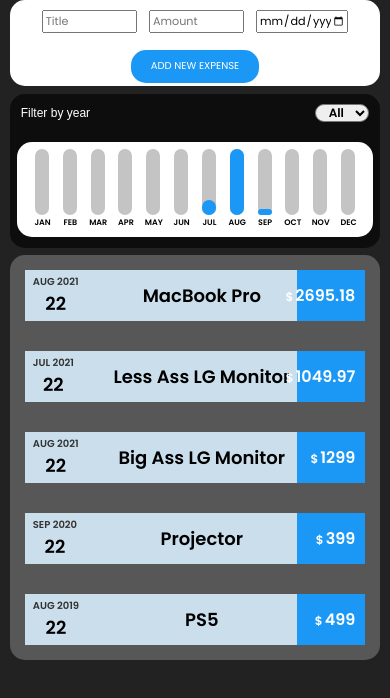
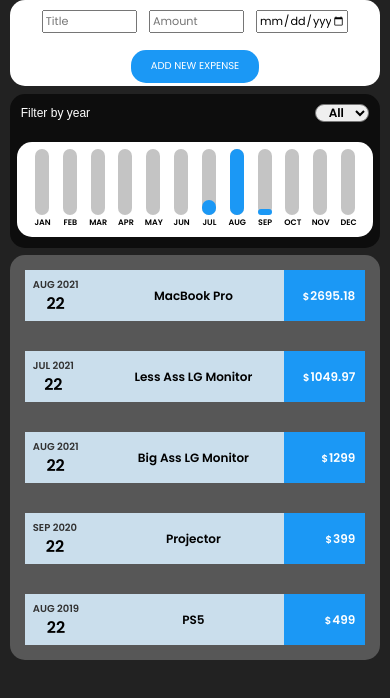
Before and after one commit to kartikkoul/cool-expense-tracker, a React (Create React App) app: page / in a window 390 px wide. Shown: the top 698 px of the page. Built offline with nearby package versions, Linux system fonts and the light colour scheme; a web font is replaced by a local one.

Commit message:
- Fully Functional 🚀

```diff
--- a/src/myComponents/expensesListSection/Expense.css
+++ b/src/myComponents/expensesListSection/Expense.css
@@ -97,66 +97,12 @@
 }
 
 @media only screen and (max-width: 420px){
-    .expenseOuter{
-        margin: 15px;
-        display: flex;
-        justify-content: center;
-        height: 51px;
-        transition: 300ms;
+    .sectionTwoOuter{
+        width: 25%;
     }
 
-    .expenseOuter:hover{
-        box-shadow: 0px 10px 15px 1px rgba(0, 0, 0, 0.205);
-    }
-
-    .expenseInner{
-        width: 100%;
-        display: flex;
-        flex-direction: row;
-        justify-content: space-between;
-        font-family: 'Poppins', sans-serif;
-        height: 100%;
-    }
-
-    .sectionOneOuter{
-        width: 80%;
-        background-color: #CADEEC;
-        height: 100%;
-    }
-
-    .sectionOneInner{
-        display: flex;
-        height: 100%;
-        justify-content: space-between;
-        align-items: center;
-    }
-
-
-
-    .sectionTwoOuter{
-        width: 20%;
-        background-color: #1B98F5;
-        height: 100%;
-        justify-content: flex-end;
-    }
-
-
-
-    .date{
-        display: flex;
-        flex-direction: column;
-        align-items: center;
-    }
-
-
-
     .date .MMYY{
-        display: flex;
-        flex-direction: row;
         font-size: 10px;
-        font-weight: 600;
-        color: #323232;
-        width: 100%;
         height: 16px;
     }
 
@@ -165,32 +111,20 @@
     }
 
     .sectionOneInner .title{
-        width: 70%;
-        font-weight: 600;
-        font-size: 16;
+        font-size: 12px;
     }
 
     .date .DD{
-        font-size: 18px;
-        font-weight: 600;
-    }
-
-    .sectionTwoInner{
-        display: flex;
-        height: 100%;
-        align-items: center;
-        justify-content: flex-end;
-        color: #fff;
+        font-size: 16px;
     }
 
     .sectionTwoInner p{
         padding: 10px;
-        font-size: 16px;
-        font-weight: 600;
+        font-size: 12px;
     }
 
     .sectionTwoInner p .dollarSign{
-        font-size: 12px;
-        padding-right: 2px;
+        font-size: 10px;
+        padding-right: 1px;
     }
 }
```
